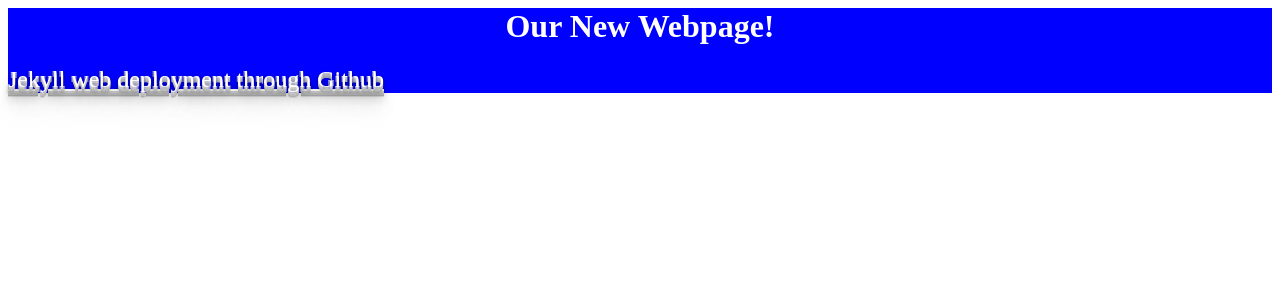
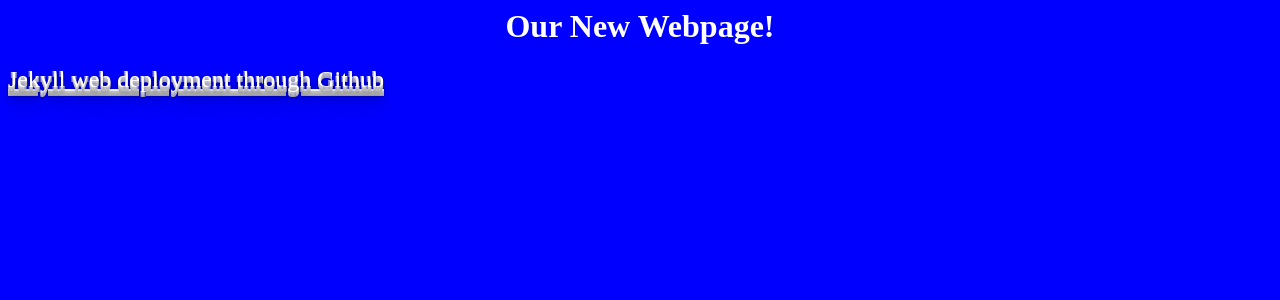
Before and after one commit to rhochgraf21/rhochgraf21.github.io2, a Jekyll site: the page index.html, which Jekyll copies as it is, in a window 1280 px wide. Shown: the top 300 px of the page. Built offline with Jekyll 4.4.1, drawn with Linux system fonts in a browser that asks for light colours.

Commit message:
Update stylesheet.css

```diff
--- a/css/stylesheet.css
+++ b/css/stylesheet.css
@@ -18,7 +18,7 @@ h1 {
   color: white;
 
 }
-div {
+body {
   background-color: blue;
   size: 100%;
 }
```
